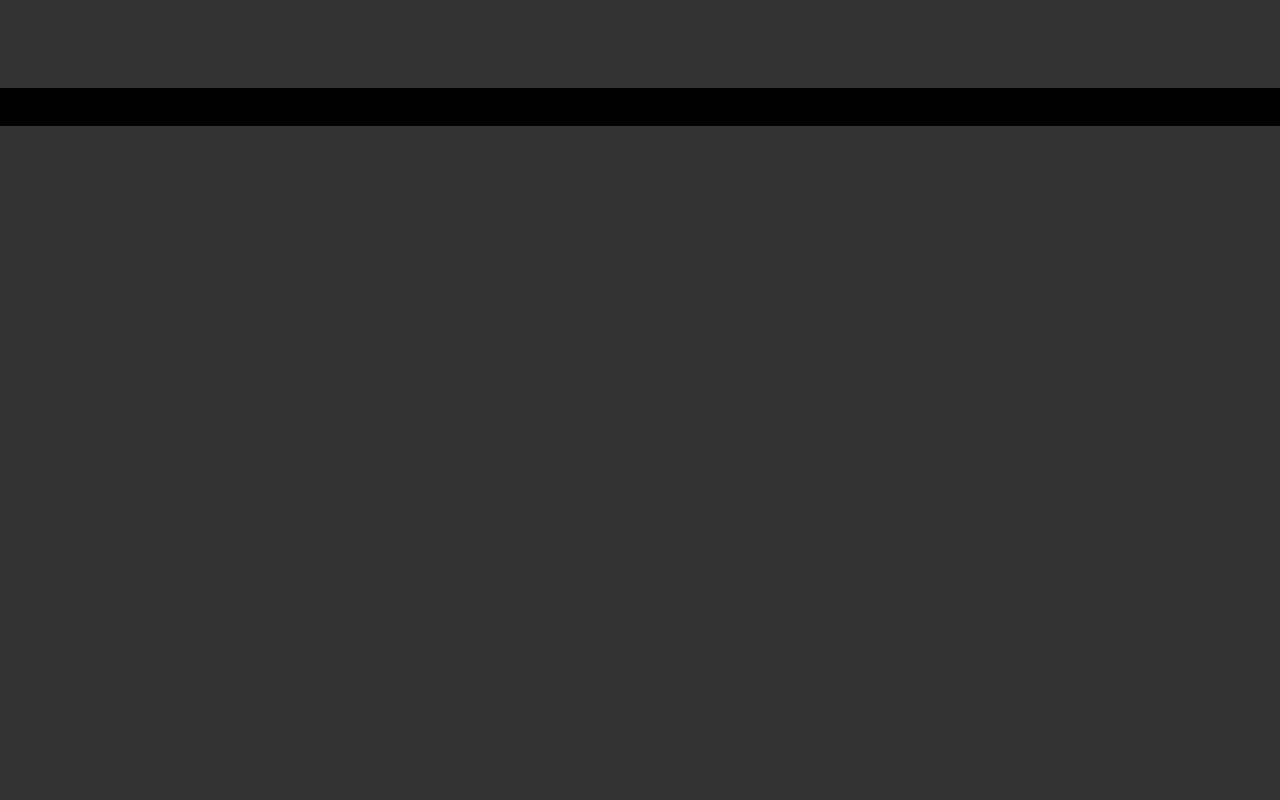
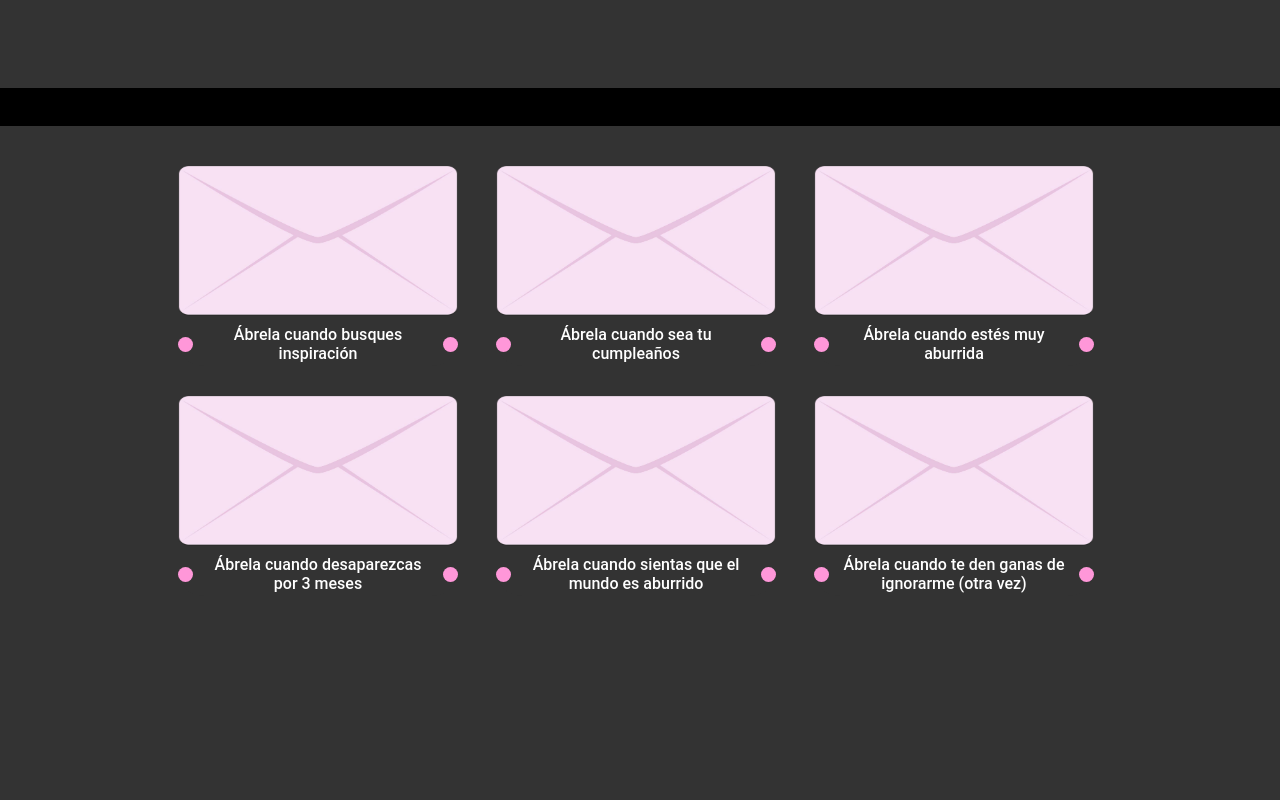
Before and after one commit to BenjaminAlvarezDiaz/luciel-gift, a React (Vite) app: page / in a window 1280 px wide. Shown: the part 920-1720 px from the top of the page. Built offline with nearby package versions, Linux system fonts and the light colour scheme.

Commit message:
Casi terminando puzzle y agregando una nueva screen
Casi terminando puzzle, le agregue el sistema de recompenza y también l popup, solo falta el audio y mejorar el popup.
Agregue contenido a la screen de Letters, por el momento solo funciona en pantalla de pc, configurar para celular.

```diff
--- a/src/screens/Letter.jsx
+++ b/src/screens/Letter.jsx
@@ -1,9 +1,103 @@
-import React from "react";
+import React, { useRef, useState, useEffect } from "react";
 import styles from "../styles/Letter.module.css";
 
 function Letter (){
+    const [isTable, setIsTable] = useState(window.innerWidth < 1000);
+
+    const [popupLetter, setPopupLetter] = useState(null);
+
+    const openPopupLetter = (content) => {
+        setPopupLetter(content);
+    }
+
+    const closePopupLetter = () => {
+        setPopupLetter(null);
+    }
+
+    const lettersOfLove = [
+        {
+            condition: "Ábrela cuando busques inspiración",
+            content: "aaaaaaaaaa",
+        },
+        {
+            condition: "Ábrela cuando sea tu cumpleaños",
+            content: "aaaaaaaa",
+        },
+        {
+            condition: "Ábrela cuando estés muy aburrida",
+            content: "aaaaaaaaa",
+        },
+        {
+            condition: "Ábrela cuando desaparezcas por 3 meses",
+            content: "aaaaaaaa",
+        },
+        {
+            condition: "Ábrela cuando sientas que el mundo es aburrido",
+            content: "aaaaaaaaaa",
+        },
+        {
+            condition: "Ábrela cuando te den ganas de ignorarme (otra vez)",
+            content: "aaaaaaa",
+        }
+    ];
+
+    useEffect(() => {
+            const resize = () => {
+                setIsTable(window.innerWidth < 1000);
+            };
+            window.addEventListener("resize", resize);
+            return () => {
+                window.removeEventListener("resize", resize);
+            }
+        }, []);
     return (
-        <div className={styles.main_container}></div>
+        <div>
+            {isTable?
+            (<div className={styles.main_container}>
+                {lettersOfLove.map((item, index) => (
+                    <div key={index} className={styles.letterItem}>
+                        <div onClick={() => openPopupLetter(item.content)} className={styles.letterContent}>
+                            <img src="src/assets/letterScreen/letter.png"></img>
+                        </div>
+                        <h2>{item.condition}</h2>
+                    </div>
+                ))}
+                {popupLetter && (
+                    <div className={styles.popup_overlay} onClick={closePopupLetter}>
+                        <div className={styles.popup_content}>
+                            <h4>{popupLetter}</h4>
+                        </div>
+                        <span className={styles.close_button} onClick={closePopupLetter}></span>
+                    </div>
+                )}
+            </div>)
+            :
+            (<div className={styles.main_container}>
+                <div className={styles.grid_letters}>
+                {lettersOfLove.map((item, index) => (
+                    <div key={index} className={styles.letterItem}>
+                        <div onClick={() => openPopupLetter(item.content)} className={styles.letter_content}>
+                            <img src="src/assets/letterScreen/letter.png" className={styles.letter_image}></img>
+                        </div>
+                        <div className={styles.letter_condition}>
+                            <div className={styles.letter_circle}/>
+                            <h4>{item.condition}</h4>
+                            <div className={styles.letter_circle}/>
+                        </div>
+                    </div>
+                ))}
+                {popupLetter && (
+                    <div className={styles.popup_overlay} onClick={closePopupLetter}>
+                        <div className={styles.popup_content}>
+                            <h4>{popupLetter}</h4>
+                        </div>
+                        <span className={styles.close_button} onClick={closePopupLetter}></span>
+                    </div>
+                )}
+                </div>
+            </div>)
+            }
+        </div>
     );
 }
 
--- a/src/styles/Letter.module.css
+++ b/src/styles/Letter.module.css
@@ -1,6 +1,102 @@
 .main_container {
-    margin: 0;
+    padding-top: 40px;
     height: 120vh;
     width: 100%;
+    justify-items: center;
+    align-content: start;
     background-color: var(--background-color);
 }
+
+.grid_letters {
+    gap: 30px;
+    display: grid;
+    grid-template-columns: repeat(3, 18rem);
+}
+
+.popup_overlay {
+    position: absolute;
+    top: 820px;
+    left: 0;
+    width: 100vw;
+    height: 100vh;
+    background: rgba(0, 0, 0, 0.5);
+    display: flex;
+    align-items: center;
+    justify-content: center;
+    z-index: 11;
+}
+
+.popup_content {
+    padding: 20px;
+    border-radius: 10px;
+    position: relative;
+    max-width: 80%;
+    text-align: center;
+}
+
+.close_button {
+    margin-top: 10px;
+    color: var(--primary-l1);
+    border: none;
+    cursor: pointer;
+    position: absolute;
+    top: 0%;
+    font-size: 24px;
+}
+
+.letterItem {
+    height: 200px;
+    width: 280px;
+    border-radius: 26px;
+    gap: 5px;
+    display: flex;
+    flex-direction: column;
+    background-color: var(--background-color);
+}
+
+.letterItem h4 {
+    margin-block-start: 0px;
+    margin-block-end: 0px;
+    width: 80%;
+    font-weight: 500;
+}
+
+.letter_content {
+    width: 100%;
+}
+
+.letter_condition {
+    display: flex;
+    flex-direction: row;
+    justify-content: space-between;
+    justify-items: center;
+    gap: 10px;
+}
+
+.letter_circle {
+    height: 15px;
+    width: 15px;
+    border-radius: 50%;
+    background-color: var(--primary);
+    align-self: center;
+}
+
+.letter_image {
+    height: 150px;
+    width: 100%;
+}
+
+@media (max-width: 1000px) {
+    .main_container {
+        display: flex;
+        flex-direction: column;
+        overflow: scroll;
+        touch-action: manipulation;
+    }
+}
+
+@media (max-width: 768px) {
+    .main_container {
+        height: 100vh;
+    }
+}
--- a/src/styles/Puzz.module.css
+++ b/src/styles/Puzz.module.css
@@ -62,12 +62,12 @@
 
 .close_button {
     margin-top: 10px;
-    padding: 5px 10px;
-    background: var(--primary-l1);
-    color: white;
+    color: var(--primary-l1);
     border: none;
     cursor: pointer;
-    border-radius: 5px;
+    position: absolute;
+    top: 0%;
+    font-size: 24px;
 }
 
 .custom_swiper_buttons {
@@ -123,6 +123,41 @@
     flex-direction: column;
 }
 
+
+
+.congratulationsPopup {
+    position: absolute;
+    top: 0;
+    left: 0;
+    width: 100%;
+    height: 100%;
+    background: rgba(0, 0, 0, 0.5);
+    display: flex;
+    justify-content: center;
+    align-items: center;
+    animation: fadeIn 0.3s ease-in-out;
+    z-index: 11;
+}
+
+.congratulationsPopupContent {
+    background: var(--transparent);
+    padding: 20px;
+    border-radius: 10px;
+    text-align: center;
+    transform: scale(0);
+    animation: scaleIn 0.3s forwards;
+}
+
+@keyframes scaleIn {
+    from { transform: scale(0); }
+    to { transform: scale(1); }
+}
+
+@keyframes fadeIn {
+    from { opacity: 0; }
+    to { opacity: 1; }
+}
+
 @media (max-width: 1000px) {
     /*.main_container_table {
         display: flex;
@@ -163,7 +198,7 @@
 
 @media (min-height: 700px) {
     .custom_swiper_buttons {
-        top: 60%;
+        top: 61%;
     }
 
     .gift {
```
Also changed, not shown: src/screens/Puzz.jsx (+55 -13 lines), src/assets/letterScreen/letter.png (added), src/assets/letterScreen/other/letter.png (added).
